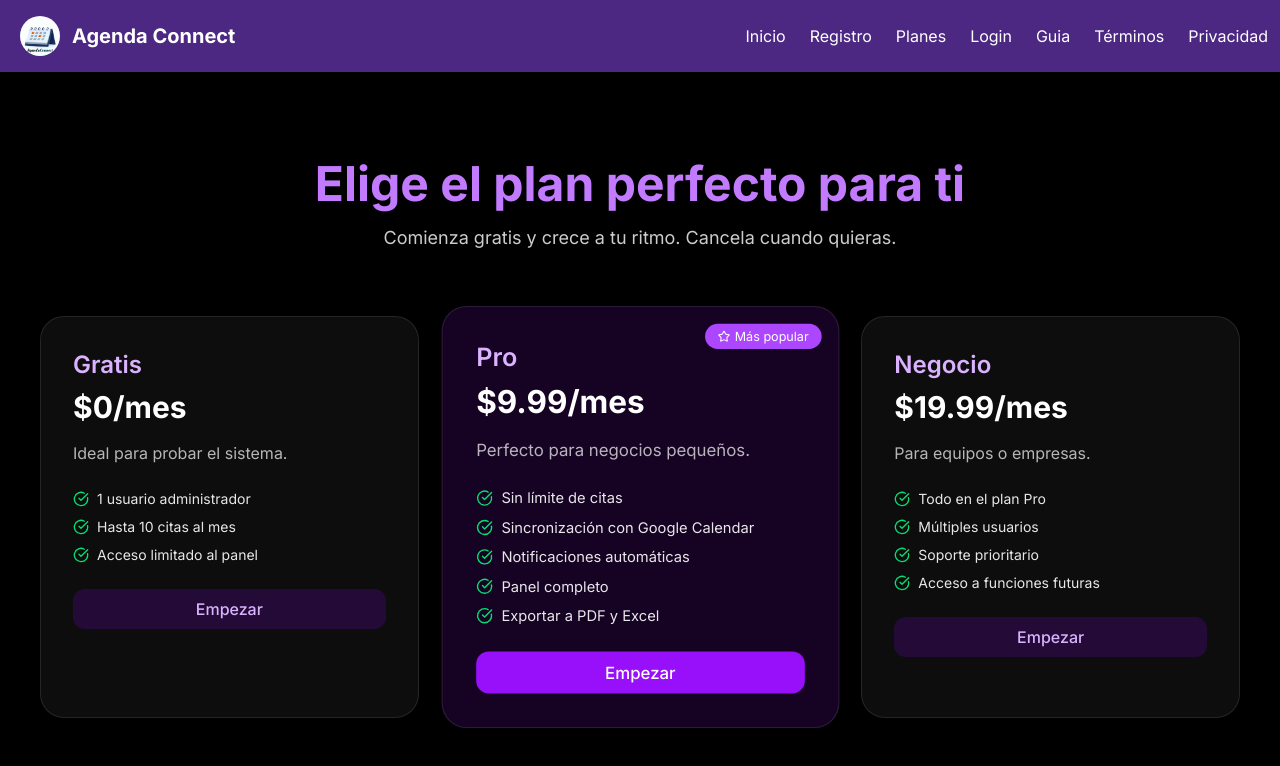
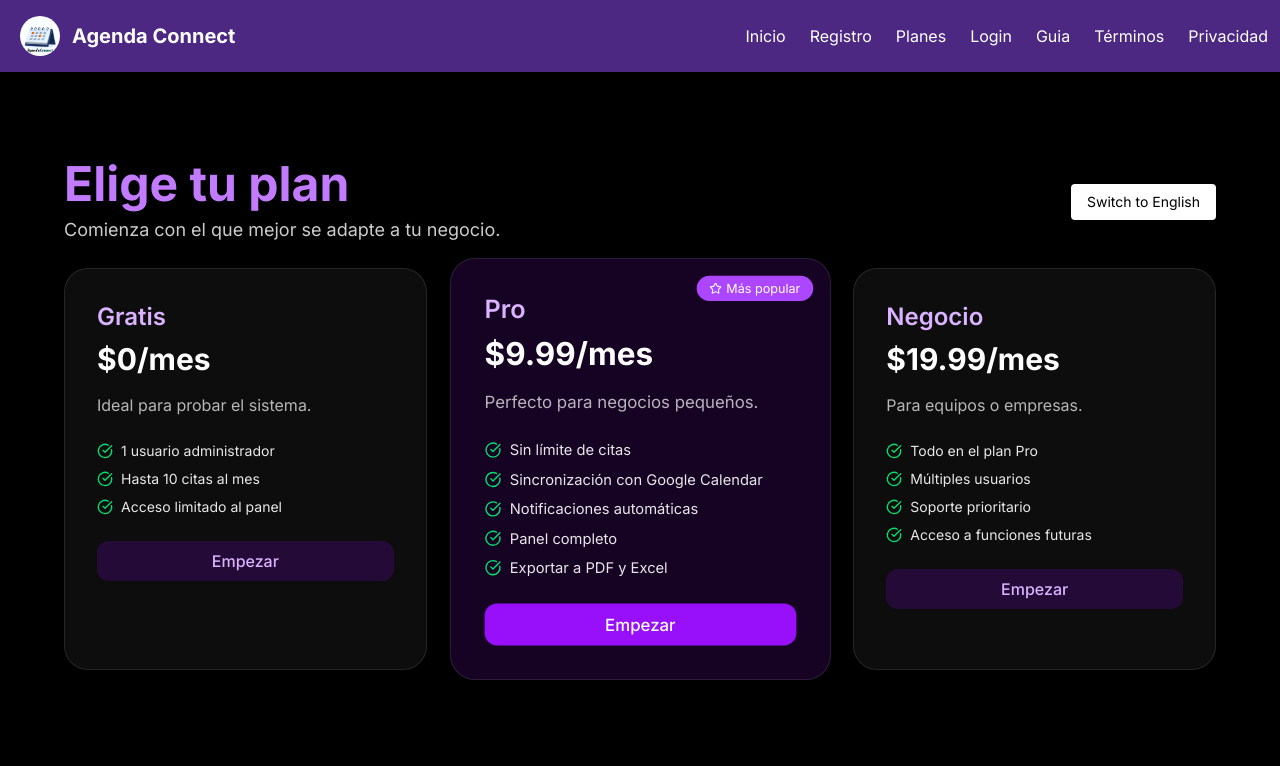
Before and after one commit to Sandytheking/my-agenda-connect, a Next.js app: page /precios in a window 1280 px wide. Shown: the top 766 px of the page. Built offline with nearby package versions, Linux system fonts and the light colour scheme.

Commit message:
Mejoras agregadas

```diff
--- a/app/agenda/page.tsx
+++ b/app/agenda/page.tsx
@@ -10,6 +10,8 @@ import * as XLSX from "xlsx";
 import { saveAs } from "file-saver";
 import { DateTime } from "luxon";
 import ExportButtons from "@/components/ExportButtons";
+import { useParams } from 'next/navigation';
+
 
 
 type Cita = {
@@ -32,6 +34,7 @@ export default function AgendaPage() {
   const [selectedDayOffset, setSelectedDayOffset] = useState(0);
   const [formattedDate, setFormattedDate] = useState("");
   const [plan, setPlan] = useState("");
+
 
 
 
@@ -232,10 +235,11 @@ export default function AgendaPage() {
           </p>
         ) : (
           <>
-            <ExportButtons
-  plan={plan}
-  exportToPDF={exportToPDF}
-  exportToExcel={exportToExcel}
+
+<ExportButtons
+  citasFiltradas={citasFiltradas}
+  formattedDate={formattedDate}
+  slug={slug}
 />
 
 
--- a/app/layout.tsx
+++ b/app/layout.tsx
@@ -3,6 +3,7 @@ import './globals.css';
 import { Inter } from 'next/font/google';
 import type { Metadata } from 'next';
 import Navbar from '@/components/Navbar';
+import { LanguageProvider } from "@/context/LanguageContext";
 
 const inter = Inter({ subsets: ['latin'] });
 
@@ -19,9 +20,10 @@ export default function RootLayout({
   return (
     <html lang="es">
       <body className={inter.className}>
-        <Navbar />
-        {/* Agregamos padding-top para dejar espacio al navbar fijo */}
-        <main className="pt-20 px-4">{children}</main>
+        <LanguageProvider>
+          <Navbar />
+          <main className="pt-20 px-4">{children}</main>
+        </LanguageProvider>
       </body>
     </html>
   );
--- a/app/precios/page.tsx
+++ b/app/precios/page.tsx
@@ -1,12 +1,20 @@
-//pagina de los precios
+// app/precios/page.tsx
 
 "use client";
 
 import { CheckCircle, Star } from "lucide-react";
+import { useLanguage } from "@/context/LanguageContext";
+import { translations } from "@/lib/translations.ts";
 import Link from "next/link";
+import LanguageSwitcher from "@/components/LanguageSwitcher";
+import { useSearchParams } from "next/navigation";
+import { useState } from "react";
+
+
 
 const planes = [
   {
+    key: "free",
     nombre: "Gratis",
     precio: "$0",
     descripcion: "Ideal para probar el sistema.",
@@ -16,9 +24,9 @@ const planes = [
       "Acceso limitado al panel",
     ],
     destacado: false,
-    link: "/registro",
   },
   {
+    key: "pro",
     nombre: "Pro",
     precio: "$9.99",
     descripcion: "Perfecto para negocios pequeños.",
@@ -30,9 +38,9 @@ const planes = [
       "Exportar a PDF y Excel",
     ],
     destacado: true,
-    link: "/registro",
   },
   {
+    key: "business",
     nombre: "Negocio",
     precio: "$19.99",
     descripcion: "Para equipos o empresas.",
@@ -43,35 +51,57 @@ const planes = [
       "Acceso a funciones futuras",
     ],
     destacado: false,
-    link: "/registro",
   },
 ];
 
+
 export default function PricingPage() {
+  const { language, setLanguage } = useLanguage();
+  const t = translations[language];
+  const planesTraducidos = t.planes;
+
+const searchParams = useSearchParams();
+const planFromUrl = searchParams.get("plan");
+const validPlanKeys = planes.map(p => p.key); // ["free", "pro", "business"]
+const [selectedPlan, setSelectedPlan] = useState(
+  validPlanKeys.includes(planFromUrl || "") ? planFromUrl : "free"
+);
+
+
   return (
     <div className="min-h-screen bg-black text-white px-6 py-20">
-      <div className="max-w-6xl mx-auto text-center mb-16">
-        <h1 className="text-4xl md:text-5xl font-bold text-purple-400 mb-4">
-          Elige el plan perfecto para ti
+      <div className="max-w-6xl mx-auto mb-16">
+        {/* Encabezado con botón de idioma alineado a la derecha */}
+        <div className="flex justify-between items-center mb-6">
+          <div>
+            <h1 className="text-4xl md:text-5xl font-bold text-purple-400">
+              {t.titulo}
             </h1>
-        <p className="text-white/80 text-lg">
-          Comienza gratis y crece a tu ritmo. Cancela cuando quieras.
-        </p>
+            <p className="text-white/80 text-lg mt-2">{t.descripcion}</p>
           </div>
 
+          <button
+            onClick={() => setLanguage(language === 'es' ? 'en' : 'es')}
+            className="text-sm bg-white text-black px-4 py-2 rounded hover:bg-gray-200 transition"
+          >
+            {language === 'es' ? 'Switch to English' : 'Cambiar a Español'}
+          </button>
+        </div>
+
+        {/* Grid de planes */}
         <div className="grid gap-8 md:grid-cols-3">
-        {planes.map((plan, i) => (
+          {planesTraducidos.map((plan, i) => (
             <div
               key={i}
               className={`rounded-3xl border border-white/10 p-8 relative shadow-lg transition-transform duration-300 hover:-translate-y-1 ${
-              plan.destacado
+                i === 1
                   ? "bg-purple-800/20 border-purple-500/30 scale-105"
                   : "bg-white/5"
               }`}
             >
-            {plan.destacado && (
+              {i === 1 && (
                 <div className="absolute top-4 right-4 text-xs px-3 py-1 bg-purple-500 text-white rounded-full flex items-center gap-1">
-                <Star className="w-3 h-3" /> Más popular
+                  <Star className="w-3 h-3" /> {t.masPopular}
                 </div>
               )}
 
@@ -91,16 +121,19 @@ export default function PricingPage() {
               </ul>
 
               <Link
-              href={plan.link}
+                href={`/registro?plan=${plan.key}`}
                 className={`block text-center font-medium rounded-xl py-2 px-4 transition bg-purple-600 hover:bg-purple-700 ${
-                plan.destacado ? "text-white" : "bg-purple-700/20 text-purple-300"
+                  i === 1
+                    ? "text-white"
+                    : "bg-purple-700/20 text-purple-300"
                 }`}
               >
-              Empezar
+                {t.empezar}
               </Link>
             </div>
           ))}
         </div>
       </div>
+    </div>
   );
 }
--- /dev/null
+++ b/components/LanguageSwitcher.tsx
@@ -0,0 +1,20 @@
+"use client";
+
+import { useLanguage } from "@/context/LanguageContext";
+
+export default function LanguageSwitcher() {
+  const { language, setLanguage } = useLanguage();
+
+  const toggleLanguage = () => {
+    setLanguage(language === "es" ? "en" : "es");
+  };
+
+  return (
+    <button
+      onClick={toggleLanguage}
+      className="fixed bottom-6 right-6 bg-purple-600 text-white px-4 py-2 rounded-xl shadow-lg hover:bg-purple-700 transition"
+    >
+      {language === "es" ? "English" : "Español"}
+    </button>
+  );
+}
--- /dev/null
+++ b/context/LanguageContext.tsx
@@ -0,0 +1,40 @@
+// context/LanguageContext.tsx
+"use client";
+
+import { createContext, useContext, useEffect, useState } from "react";
+
+type Language = "es" | "en";
+
+const LanguageContext = createContext<{
+  language: Language;
+  setLanguage: (lang: Language) => void;
+}>({
+  language: "es",
+  setLanguage: () => {},
+});
+
+export const useLanguage = () => useContext(LanguageContext);
+
+export function LanguageProvider({ children }: { children: React.ReactNode }) {
+  const [language, setLanguageState] = useState<Language>("es");
+
+  // Leer del localStorage al iniciar
+  useEffect(() => {
+    const stored = localStorage.getItem("language") as Language | null;
+    if (stored === "en" || stored === "es") {
+      setLanguageState(stored);
+    }
+  }, []);
+
+  // Cambiar idioma y guardar en localStorage
+  const setLanguage = (lang: Language) => {
+    setLanguageState(lang);
+    localStorage.setItem("language", lang);
+  };
+
+  return (
+    <LanguageContext.Provider value={{ language, setLanguage }}>
+      {children}
+    </LanguageContext.Provider>
+  );
+}
--- /dev/null
+++ b/lib/translations.ts
@@ -0,0 +1,99 @@
+// translations.ts
+
+export const translations = {
+  es: {
+    titulo: "Elige tu plan",
+    descripcion: "Comienza con el que mejor se adapte a tu negocio.",
+    empezar: "Empezar",
+    masPopular: "Más popular",
+    planes: [
+      {
+        key: "free",
+        nombre: "Gratis",
+        precio: "$0",
+        descripcion: "Ideal para probar el sistema.",
+        beneficios: [
+          "1 usuario administrador",
+          "Hasta 10 citas al mes",
+          "Acceso limitado al panel",
+        ],
+        destacado: false,
+      },
+      {
+        key: "pro",
+        nombre: "Pro",
+        precio: "$9.99",
+        descripcion: "Perfecto para negocios pequeños.",
+        beneficios: [
+          "Sin límite de citas",
+          "Sincronización con Google Calendar",
+          "Notificaciones automáticas",
+          "Panel completo",
+          "Exportar a PDF y Excel",
+        ],
+        destacado: true,
+      },
+      {
+        key: "business",
+        nombre: "Negocio",
+        precio: "$19.99",
+        descripcion: "Para equipos o empresas.",
+        beneficios: [
+          "Todo en el plan Pro",
+          "Múltiples usuarios",
+          "Soporte prioritario",
+          "Acceso a funciones futuras",
+        ],
+        destacado: false,
+      },
+    ],
+  },
+
+  en: {
+    titulo: "Choose your plan",
+    descripcion: "Start with the one that best suits your business.",
+    empezar: "Get started",
+    masPopular: "Most popular",
+    planes: [
+      {
+        key: "free",
+        nombre: "Free",
+        precio: "$0",
+        descripcion: "Great for trying things out.",
+        beneficios: [
+          "1 admin user",
+          "Up to 10 appointments per month",
+          "Limited panel access",
+        ],
+        destacado: false,
+      },
+      {
+        key: "pro",
+        nombre: "Pro",
+        precio: "$9.99",
+        descripcion: "Perfect for small businesses.",
+        beneficios: [
+          "Unlimited appointments",
+          "Google Calendar sync",
+          "Automatic notifications",
+          "Full dashboard access",
+          "Export to PDF and Excel",
+        ],
+        destacado: true,
+      },
+      {
+        key: "business",
+        nombre: "Business",
+        precio: "$19.99",
+        descripcion: "For teams or companies.",
+        beneficios: [
+          "Everything in Pro",
+          "Multiple users",
+          "Priority support",
+          "Access to future features",
+        ],
+        destacado: false,
+      },
+    ],
+  },
+};
--- a/package.json
+++ b/package.json
@@ -10,6 +10,7 @@
     "lint": "next lint"
   },
   "dependencies": {
+    "@supabase/ssr": "^0.6.1",
     "axios": "^1.10.0",
     "chart.js": "^4.5.0",
     "file-saver": "^2.0.5",
--- /dev/null
+++ b/utils/supabase/client.ts
@@ -0,0 +1,8 @@
+// utils/supabase/client.ts
+import { createBrowserClient } from '@supabase/ssr';
+
+export const createClient = () =>
+  createBrowserClient(
+    process.env.NEXT_PUBLIC_SUPABASE_URL!,
+    process.env.NEXT_PUBLIC_SUPABASE_ANON_KEY!
+  );
```
Also changed, not shown: app/analiticas/page.tsx (+30 -5 lines), app/registro/page.tsx (+20 -13 lines), components/ExportButtons.tsx (+36 -3 lines), 1 other file (tests, documents, lock files or other folders). Lines whose indentation alone changed are shown as unchanged.
